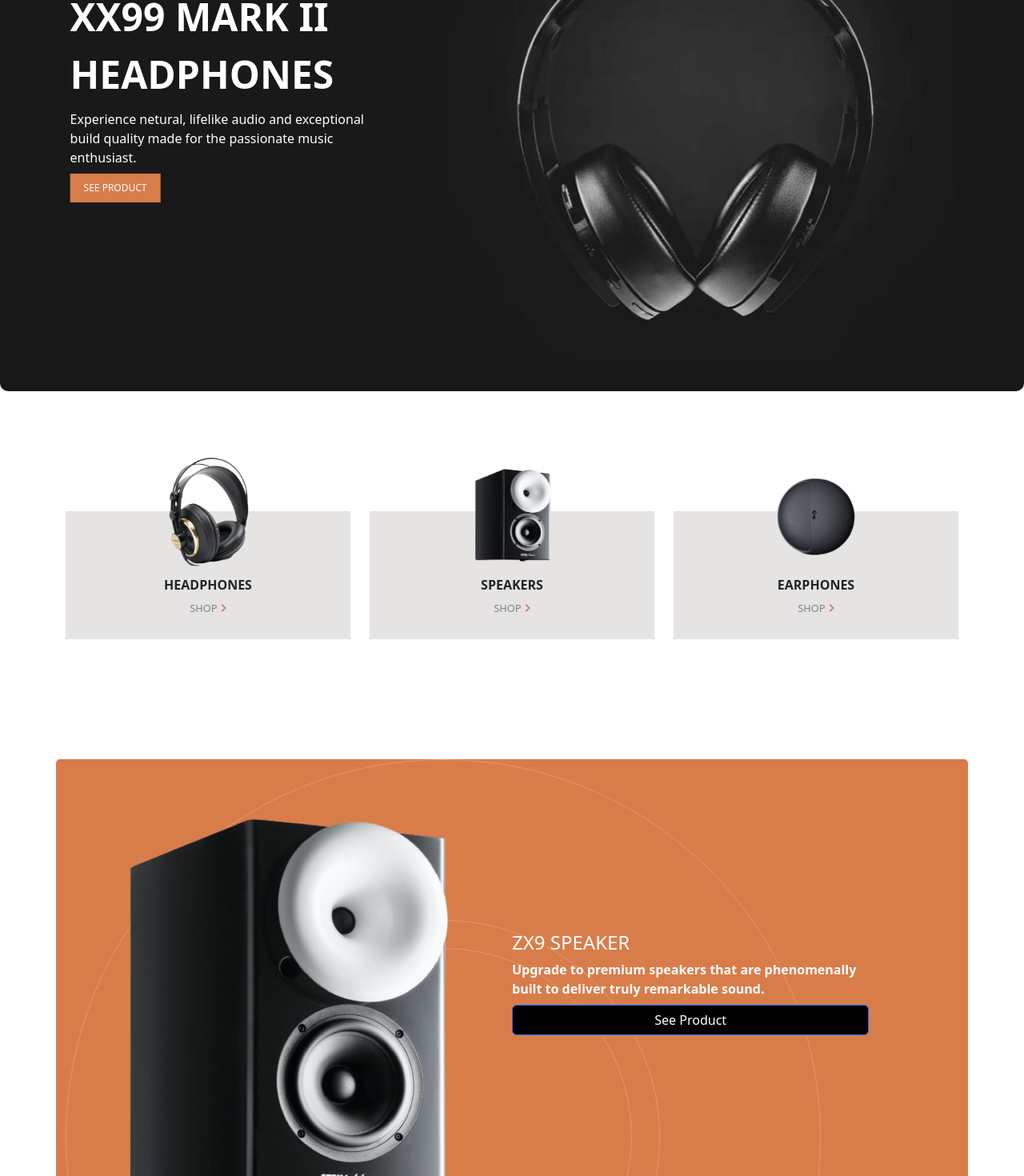
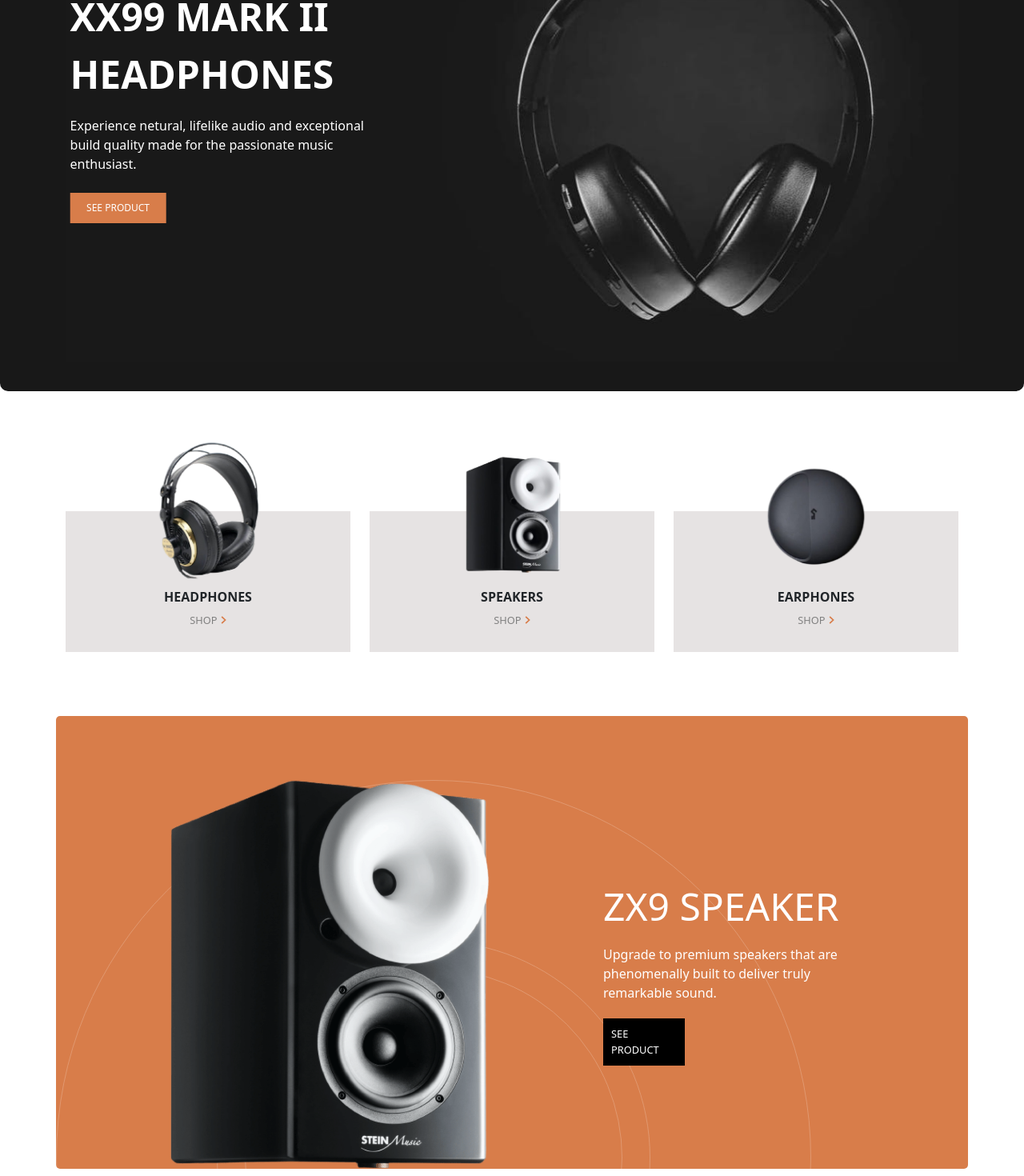
Before and after one commit to AnWang719/Audiophile, a React (Create React App) app: page /home in a window 1280 px wide. Shown: the part 380-1850 px from the top of the page at 80% size. Built offline with nearby package versions, Linux system fonts and the light colour scheme.

Commit message:
speaker jumbotron stylin

```diff
--- a/src/components/HighlightProduct.module.css
+++ b/src/components/HighlightProduct.module.css
@@ -1,4 +1,9 @@
 .HighlightProducts {
   margin-top: 150px;
-  margin-bottom: 150px;
+  margin-bottom: 0px;
 }
+@media (min-width: 1080px) {
+  .HighlightProducts {
+    margin-bottom: 80px;
+  }
+}
--- a/src/components/Jumbotron.module.css
+++ b/src/components/Jumbotron.module.css
@@ -18,6 +18,7 @@
   transform: translate(-50%, -50%);
   text-align: center;
   color: white;
+  /* margin: 10px 0; */
 }
 span {
   font-weight: 200;
@@ -32,7 +33,7 @@ span {
 .lead {
   font-weight: 200;
   font-size: 2vh;
-  margin-bottom: 25px;
+  margin-bottom: 1.5rem;
 }
 
 .button {
@@ -40,9 +41,14 @@ span {
   background-color: #d87d4a;
   font-size: 1.5vh;
   color: white;
+  width: 15vh;
+  padding: 10px;
+  text-transform: uppercase;
+  margin: 0 auto;
 }
 .button:hover {
   background-color: #fbaf85;
+  color: white;
 }
 
 @media (min-width: 1080px) {
@@ -58,6 +64,8 @@ span {
     left: 18%;
     text-align: left;
     width: 35%;
-    /* transform: translate(-650px, 10px); */
+  }
+  .button {
+    margin: 0;
   }
 }
--- a/src/components/LandingJumbotron.js
+++ b/src/components/LandingJumbotron.js
@@ -1,4 +1,5 @@
 import classes from "./Jumbotron.module.css";
+import ProductButton from "../ui/ProductButton";
 
 function LandingJumbotron() {
   return (
@@ -11,10 +12,7 @@ function LandingJumbotron() {
             Experience netural, lifelike audio and exceptional build quality
             made for the passionate music enthusiast.
           </p>
-
-          <a className={`btn btn-lg ${classes.button}`} href="#" role="button">
-            SEE PRODUCT
-          </a>
+          <ProductButton className={classes.button}>See Product</ProductButton>
         </div>
       </div>
     </>
--- a/src/components/SpeakerJumbotron.js
+++ b/src/components/SpeakerJumbotron.js
@@ -16,15 +16,14 @@ function SpeakerJumbotron() {
         </div>
 
         <div className={classes.SpeakerJumbotronTextContainer}>
-          <h4>ZX9 SPEAKER</h4>
+          <h1>ZX9 SPEAKER</h1>
           <p>
             Upgrade to premium speakers that are phenomenally built to deliver
             truly remarkable sound.
           </p>
-          <ProductButton
-            className={classes.SpeakerButton}
-            children="See Product"
-          />
+          <ProductButton className={classes.SpeakerButton}>
+            See Product
+          </ProductButton>
         </div>
       </div>
     </Container>
--- a/src/components/SpeakerJumbotron.module.css
+++ b/src/components/SpeakerJumbotron.module.css
@@ -1,8 +1,9 @@
 .SpeakerJumbotronContainer {
-  height: 35rem;
+  height: auto;
   background-color: #d87d4a;
   position: relative;
   border-radius: 5px;
+  padding: 80px 0;
 }
 
 .circleImg {
@@ -12,20 +13,19 @@
 
 .SpeakerJumbotronOverlay {
   display: flex;
-  flex-direction: row;
-  height: 100%;
+  flex-direction: column;
+  align-items: center;
 }
 
 .SpeakerJumbotronImgContainer {
-  width: 50%;
-
+  width: 60%;
   display: flex;
   justify-content: center;
   align-items: flex-end;
   z-index: 1;
 }
 .SpeakerJumbotronImg {
-  width: 25rem;
+  width: 10rem;
 }
 
 .SpeakerJumbotronTextContainer {
@@ -34,9 +34,49 @@
   justify-content: center;
   z-index: 1;
   color: white;
-  width: 40%;
+  width: 50%;
+  text-align: center;
+  align-items: center;
+  margin-top: 50px;
+}
+
+h1 {
+  font-size: 3rem;
+  margin-bottom: 0;
+}
+
+.SpeakerJumbotronTextContainer p {
+  font-weight: 200;
+  margin: 20px 0 !important;
 }
 
 .SpeakerButton {
   background-color: black;
+  color: white;
+  width: 15vh;
+  border-radius: 0;
+  padding: 10px;
+  text-transform: uppercase;
 }
+
+@media (min-width: 1080px) {
+  .SpeakerJumbotronContainer {
+    padding: 80px 0 0;
+  }
+  .SpeakerJumbotronOverlay {
+    flex-direction: row;
+    height: 100%;
+  }
+  .SpeakerJumbotronImg {
+    width: 25rem;
+  }
+  .SpeakerJumbotronTextContainer {
+    width: 30%;
+    text-align: left;
+    align-items: flex-start;
+    margin-top: 0;
+  }
+  .SpeakerButton {
+    width: 8vw;
+  }
+}
--- a/src/ui/ProductButton.js
+++ b/src/ui/ProductButton.js
@@ -1,7 +1,11 @@
-import Button from "react-bootstrap/Button";
+// import Button from "react-bootstrap/Button";
 
 function ProductButton({ className, children }) {
-  return <Button className={className}>{children}</Button>;
+  return (
+    <a className={className} href="#">
+      {children}
+    </a>
+  );
 }
 
 export default ProductButton;
--- a/src/ui/ProductCard.module.css
+++ b/src/ui/ProductCard.module.css
@@ -1,7 +1,7 @@
 .cardContainer {
   width: auto;
   background-color: rgb(230, 227, 227);
-  height: 10rem;
+  height: 11rem;
   margin-bottom: 6rem;
 }
 
@@ -12,7 +12,8 @@
 
 .cardImg {
   position: absolute;
-  width: 12rem;
+  width: 15rem;
+
   top: 10%;
   left: 50%;
   transform: translate(-50%, -50%);
@@ -20,9 +21,10 @@
 
 .cardBody {
   text-align: center;
+  margin-top: 15px;
 }
 
-p {
+.cardBody p {
   font-weight: 600;
   margin-bottom: 0.5rem !important;
 }
```
